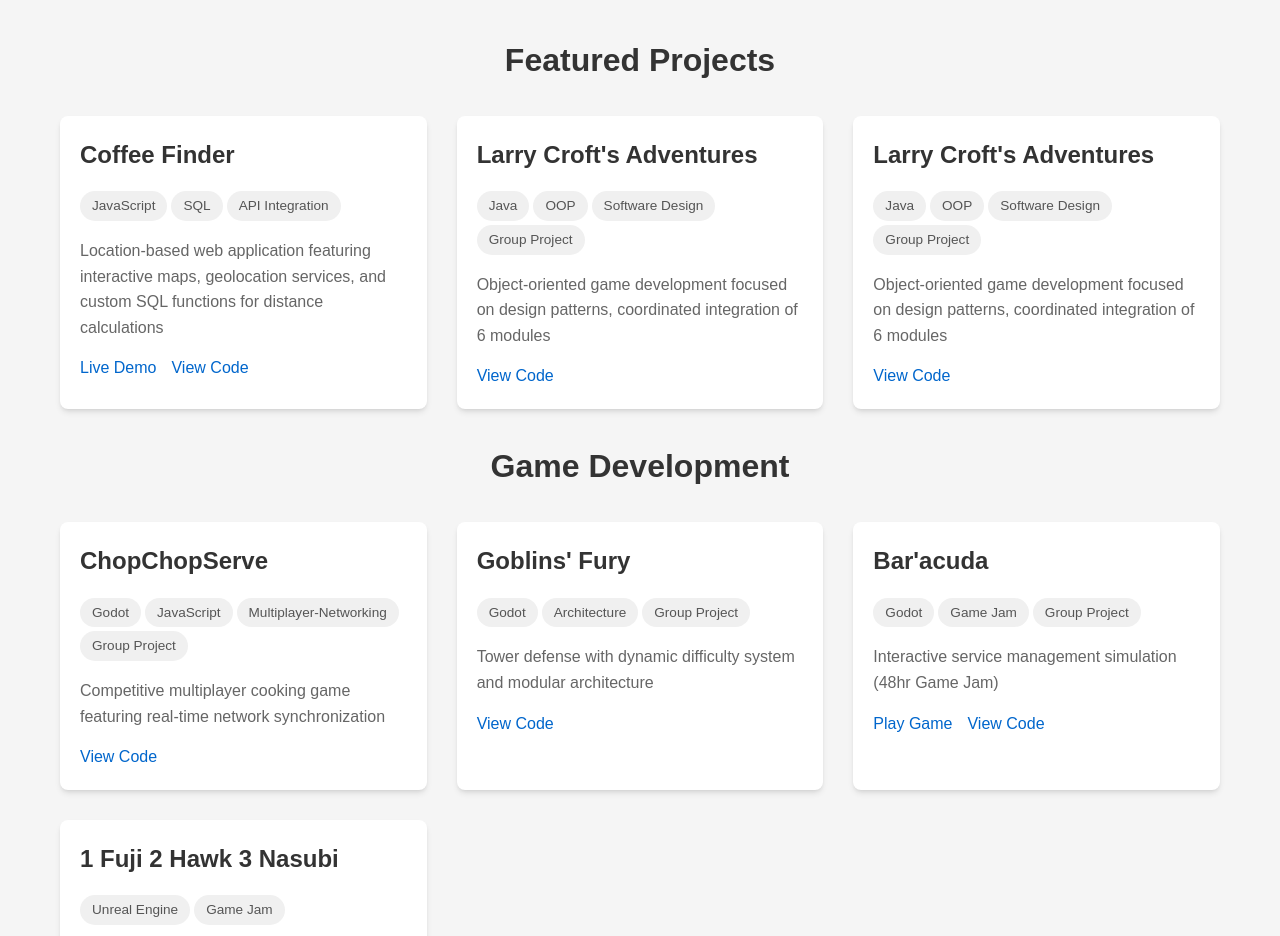
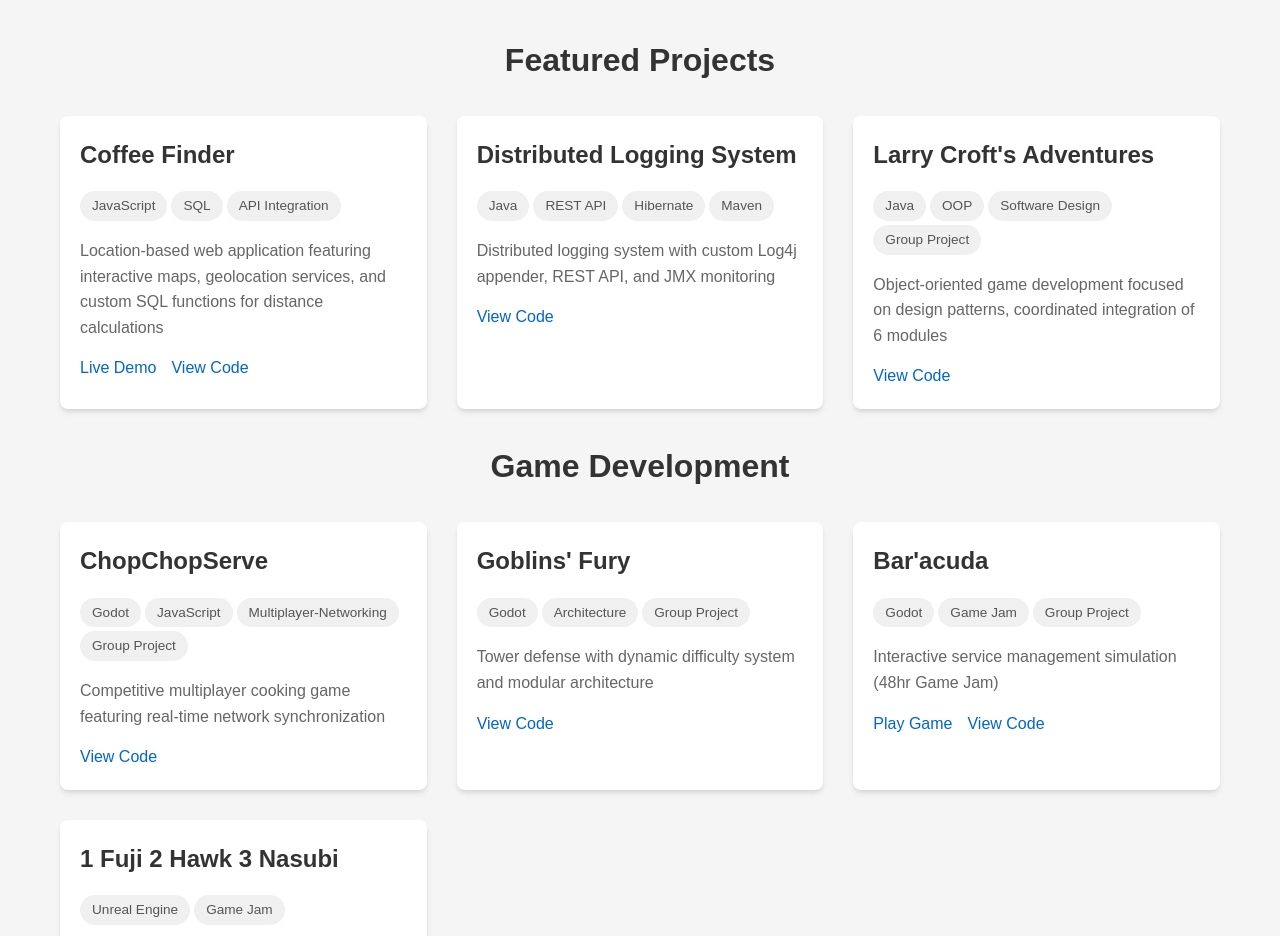
Before and after one commit to NagareNegishi/NagareNegishi.github.io, a React (Vite) app: page / in a window 1280 px wide. Shown: the part 980-1916 px from the top of the page. Built offline with nearby package versions, Linux system fonts and the light colour scheme.

Commit message:
Distributed Logging System in project card #8

```diff
--- a/src/data/projects.js
+++ b/src/data/projects.js
@@ -12,11 +12,11 @@ export const softwareProjects = [
     },
     {
     id: 2,
-    title: "Larry Croft's Adventures",
-    tags: ["Java", "OOP", "Software Design", "Group Project"],
-    description: "Object-oriented game development focused on design patterns, coordinated integration of 6 modules",
+    title: "Distributed Logging System",
+    tags: ["Java", "REST API", "Hibernate", "Maven"],
+    description: "Distributed logging system with custom Log4j appender, REST API, and JMX monitoring",
     links: {
-        github: "https://github.com/NagareNegishi/LarryCroftsAdventures"
+        github: "https://github.com/NagareNegishi/Distributed-Logging-System"
     }
     },
     {
```
